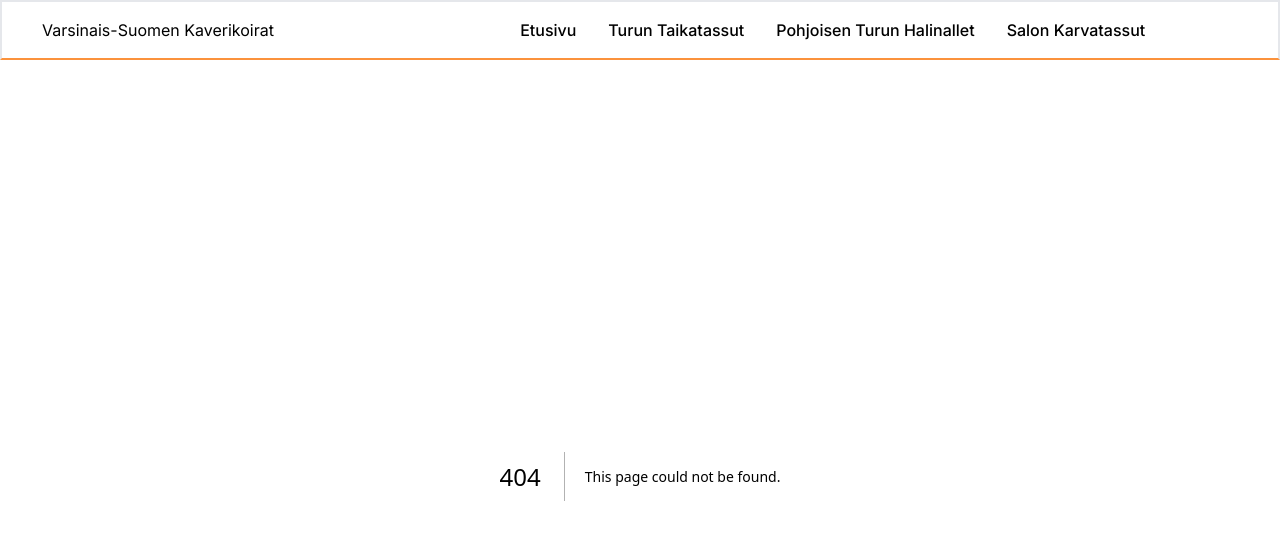
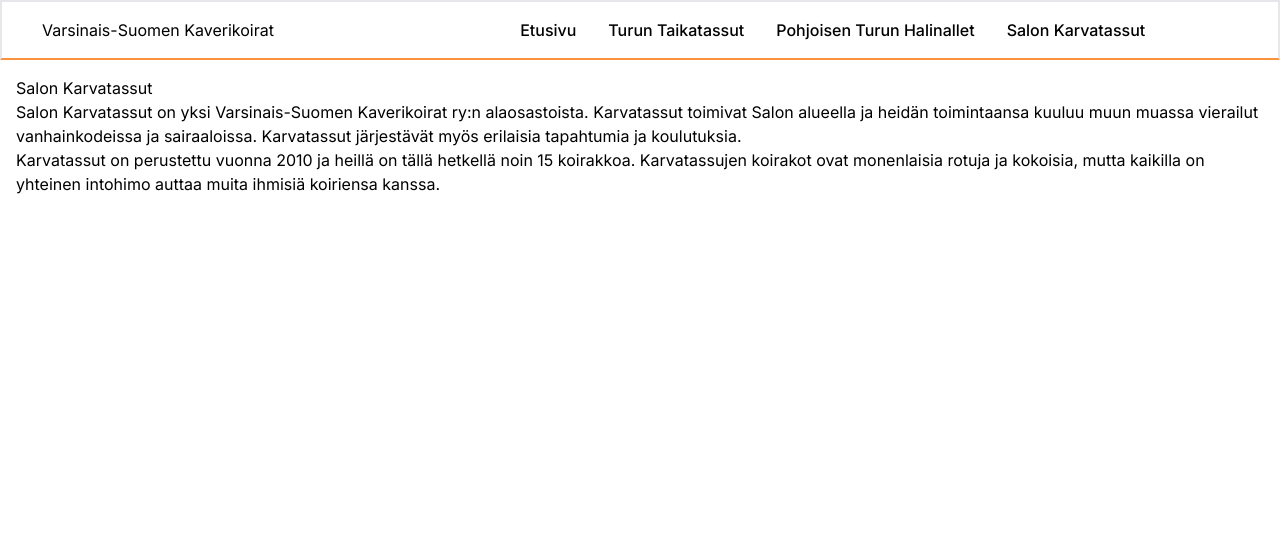
Before and after one commit to kasperi-r/vskaverikoirat, a Next.js app: page /karvatassut in a window 1280 px wide. Before the commit this address had no page. Shown: the top 540 px of the page. Built offline with nearby package versions, Linux system fonts and the light colour scheme.

Commit message:
Create page.tsx

```diff
--- /dev/null
+++ b/app/karvatassut/page.tsx
@@ -0,0 +1,9 @@
+export default function Karvatassut() {
+  return (
+    <div>
+      <h1>Salon Karvatassut</h1>
+      <p>Salon Karvatassut on yksi Varsinais-Suomen Kaverikoirat ry:n alaosastoista. Karvatassut toimivat Salon alueella ja heidän toimintaansa kuuluu muun muassa vierailut vanhainkodeissa ja sairaaloissa. Karvatassut järjestävät myös erilaisia tapahtumia ja koulutuksia.</p>
+      <p>Karvatassut on perustettu vuonna 2010 ja heillä on tällä hetkellä noin 15 koirakkoa. Karvatassujen koirakot ovat monenlaisia rotuja ja kokoisia, mutta kaikilla on yhteinen intohimo auttaa muita ihmisiä koiriensa kanssa.</p>
+    </div>
+  );
+}
```
